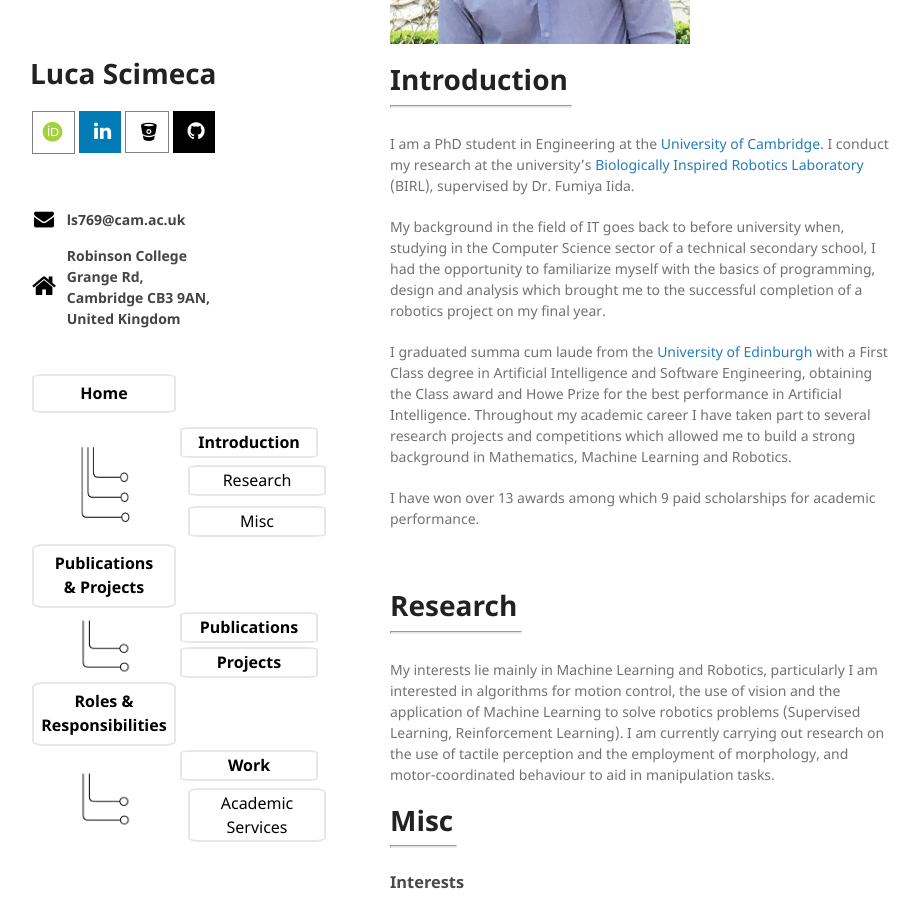
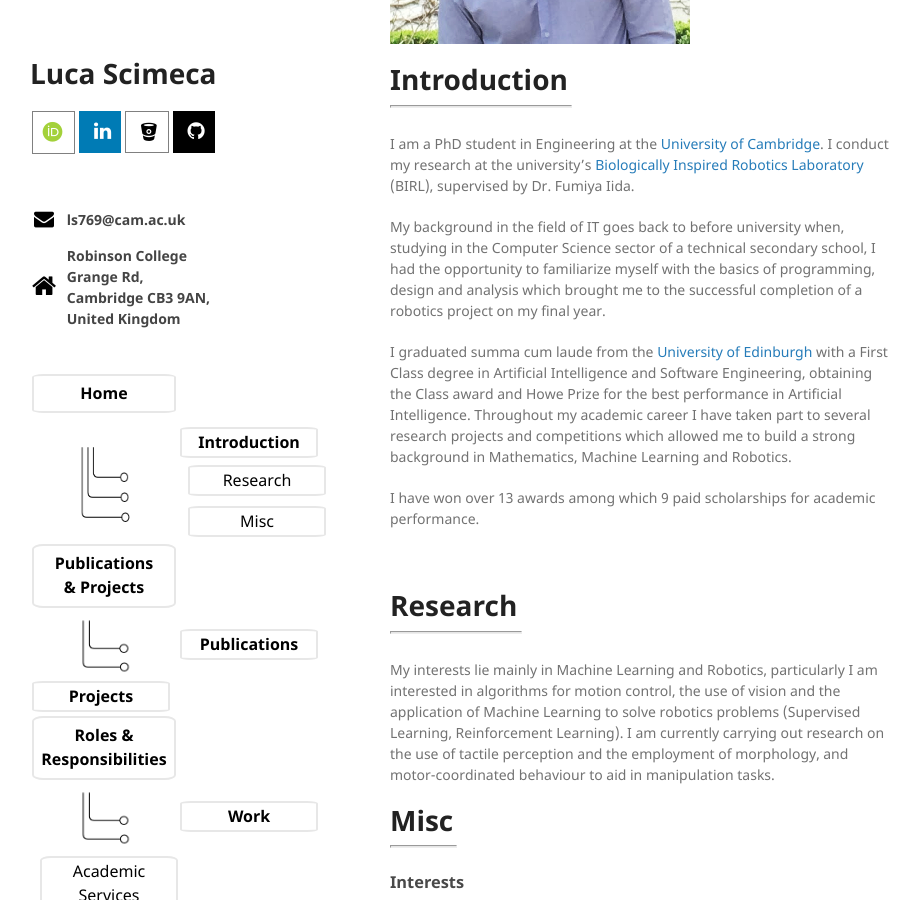
Before and after one commit to lucascimeca/lucascimeca.github.io, a Jekyll site: the page built from index.md, in a window 1280 px wide and 900 px high, scrolled down 352 px. Shown: the whole window, without its empty margins (180-1100 px from the left). Built offline with Jekyll 4.4.1, drawn with Linux system fonts in a browser that asks for light colours; nearby versions of some CDN libraries; some web fonts are replaced; the repository's description, which GitHub fills in, is left out.

Commit message:
Update default.html

```diff
--- a/_layouts/default.html
+++ b/_layouts/default.html
@@ -84,7 +84,7 @@
             <td></td>
           </tr>
           <tr>
-            <th rowspan="2" style="text-align: center">
+            <th style="text-align: center">
                 <img src="../docs/two_links.png" align="center" height="65" width="60"></th>
             <th colspan="2"><a href="https://lucascimeca.github.io/publications#-publications---" class="button-hover" style="vertical-align:middle">Publications </a> </th></tr>
           <tr><th colspan="2"><a href="https://lucascimeca.github.io/publications#-projects" class="button-hover" style="vertical-align:middle">Projects</a> </th></tr>
@@ -93,7 +93,7 @@
             <td></td>
           </tr>
           <tr>
-            <th rowspan="2" style="text-align: center">
+            <th style="text-align: center">
                 <img src="../docs/two_links.png" align="center" height="65" width="60"></th>
             <th colspan="2"><a href="https://lucascimeca.github.io/responsibilities#-work" class="button-hover" style="vertical-align:middle">Work</a> </th></tr>
           <tr><td colspan="2"><a href="https://lucascimeca.github.io/responsibilities#-accademic-services" class="button-hover" style="vertical-align:middle; height:48px">Academic Services</a> </td></tr>
```
